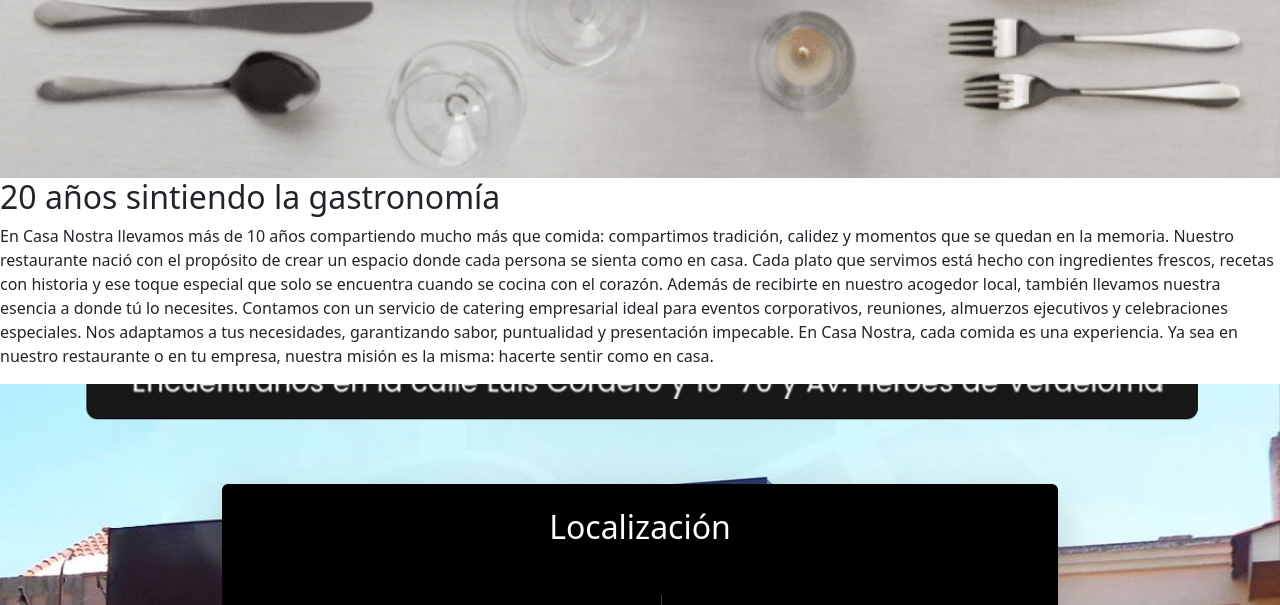
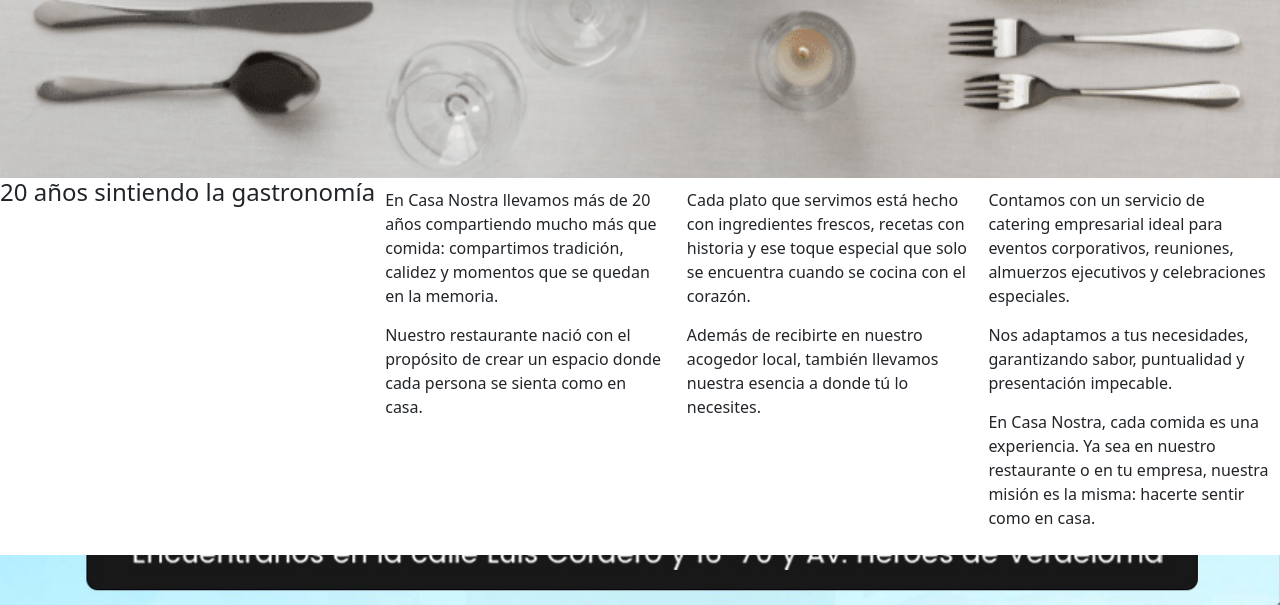
Before and after one commit to pepecodes2000/Casa-Nostra-Restaurant, a React (Create React App) app: page / in a window 1280 px wide. Shown: the part 1400-2005 px from the top of the page. Built offline with nearby package versions, Linux system fonts and the light colour scheme.

Commit message:
texto
para q  no me hables

```diff
--- a/src/App.css
+++ b/src/App.css
@@ -8,3 +8,28 @@
 .title {
     font-size: 24px;
 }
+
+
+/* Estilos para History SINO ME OLVIDO JAJAJA  */
+.history-container {
+    display: flex;
+    justify-content: space-between;
+    flex-wrap: wrap;
+}
+
+/* Estilos para cada columna  igual me olvido */
+.history-column {
+    flex: 1;
+    padding: 10px;
+    box-sizing: border
+}
+
+
+.history-title {
+    font-size: 24px;
+    margin-bottom: 20px;
+}
+
+.history-paragraph {
+    margin-bottom: 15px;
+}
--- a/src/components/History.js
+++ b/src/components/History.js
@@ -1,24 +1,40 @@
 import React from 'react';
+import '../App.css';
 
 const History = () => {
     return (
-        <div>
-            <h2>20 años sintiendo la gastronomía</h2>
-            <p>
-                En Casa Nostra llevamos más de 10 años compartiendo mucho más que comida: compartimos tradición, calidez y momentos que se quedan en la memoria.
+        <div className="history-container">
+            <h2 className="history-title">20 años sintiendo la gastronomía</h2>
+            <div className="history-column">
+                <p className="history-paragraph">
+                    En Casa Nostra llevamos más de 20 años compartiendo mucho más que comida: compartimos tradición, calidez y momentos que se quedan en la memoria.
+                </p>
+                <p className="history-paragraph">
                     Nuestro restaurante nació con el propósito de crear un espacio donde cada persona se sienta como en casa.
+                </p>
+            </div>
+            <div className="history-column">
+                <p className="history-paragraph">
                     Cada plato que servimos está hecho con ingredientes frescos,
                     recetas con historia y ese toque especial que solo se encuentra cuando se cocina con el corazón.
+                </p>
+                <p className="history-paragraph">
                     Además de recibirte en nuestro acogedor local, también llevamos nuestra esencia a donde tú lo necesites.
+                </p>
+            </div>
+            <div className="history-column">
+                <p className="history-paragraph">
                     Contamos con un servicio de catering empresarial ideal para eventos corporativos, reuniones, almuerzos ejecutivos y celebraciones especiales.
+                </p>
+                <p className="history-paragraph">
                     Nos adaptamos a tus necesidades, garantizando sabor, puntualidad y presentación impecable.
+                </p>
+                <p className="history-paragraph">
                     En Casa Nostra, cada comida es una experiencia.
                     Ya sea en nuestro restaurante o en tu empresa, nuestra misión es la misma: hacerte sentir como en casa.
                 </p>
-
             </div>
-
-
+        </div>
     );
 };
 
```
Lines whose indentation alone changed are shown as unchanged.
